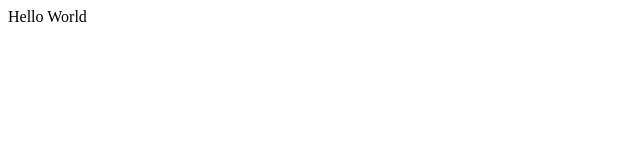
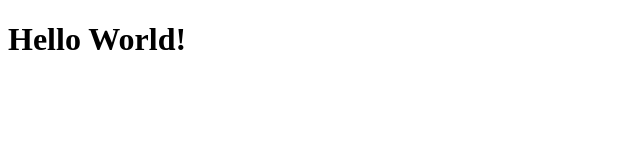
Before and after one commit to heyun6758/heyun6758.github.io, a plain HTML site: page index.html in a window 1280 px wide. Shown: the whole page, without its empty margins (0-640 px from the left). Drawn offline with Linux system fonts and the light colour scheme.

Commit message:
Update index.html

```diff
--- a/index.html
+++ b/index.html
@@ -7,6 +7,6 @@
     <title>Document</title>
 </head>
 <body>
-    Hello World
+    <h1>Hello World!</h1>
 </body>
 </html>
```
